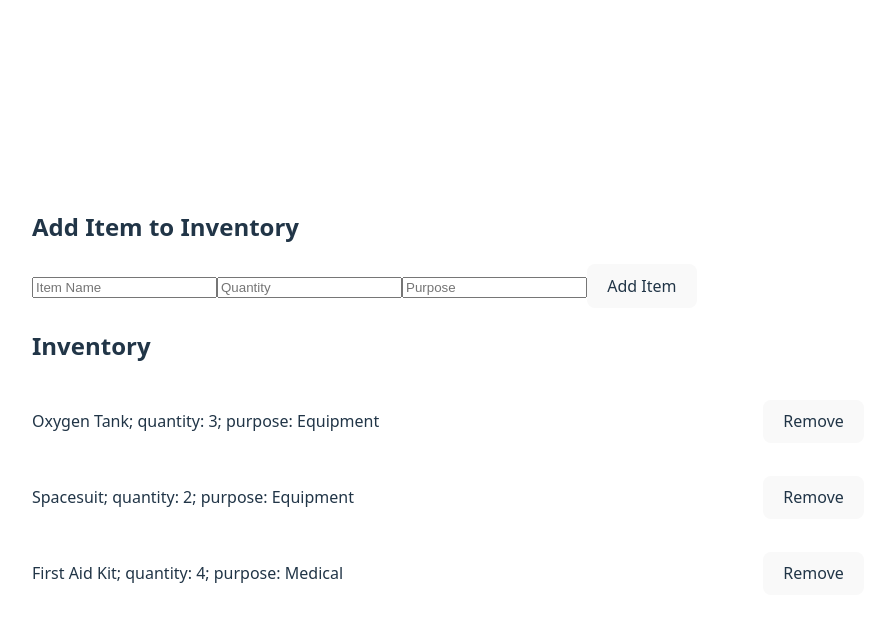
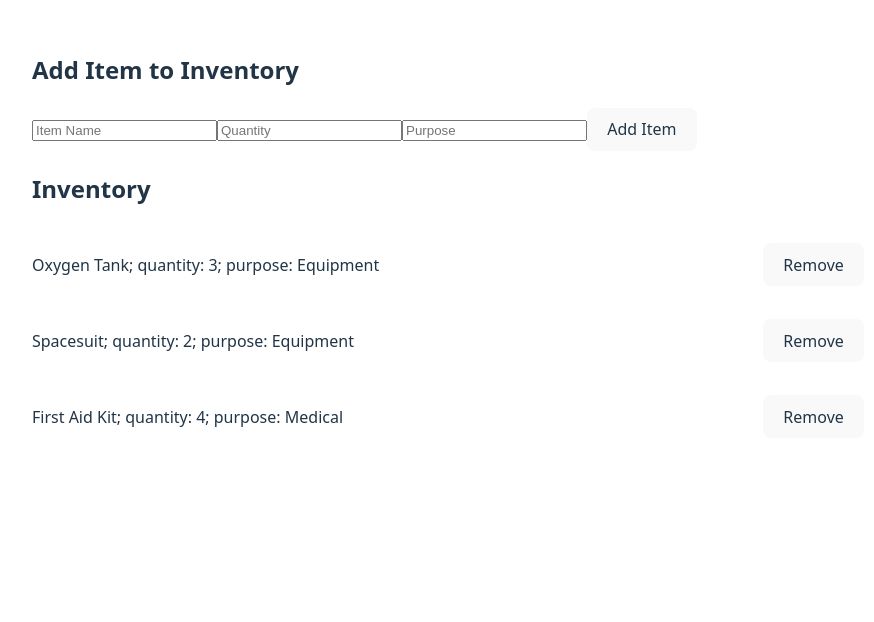
Before and after one commit to emeryplyler/spring-board, a React (Vite) app in the folder unit15/15.9/spacecraft-builder/: page / in a window 1280 px wide. Shown: the top 622 px of the page, without its empty margins (192-1066 px from the left). Built offline with nearby package versions, Linux system fonts and the light colour scheme.

Commit message:
fix formatting error

```diff
--- a/unit15/15.9/spacecraft-builder/src/index.css
+++ b/unit15/15.9/spacecraft-builder/src/index.css
@@ -14,8 +14,6 @@
 
 body {
   margin: 0;
-  display: flex;
-  place-items: center;
   min-width: 320px;
   min-height: 100vh;
 }
```
